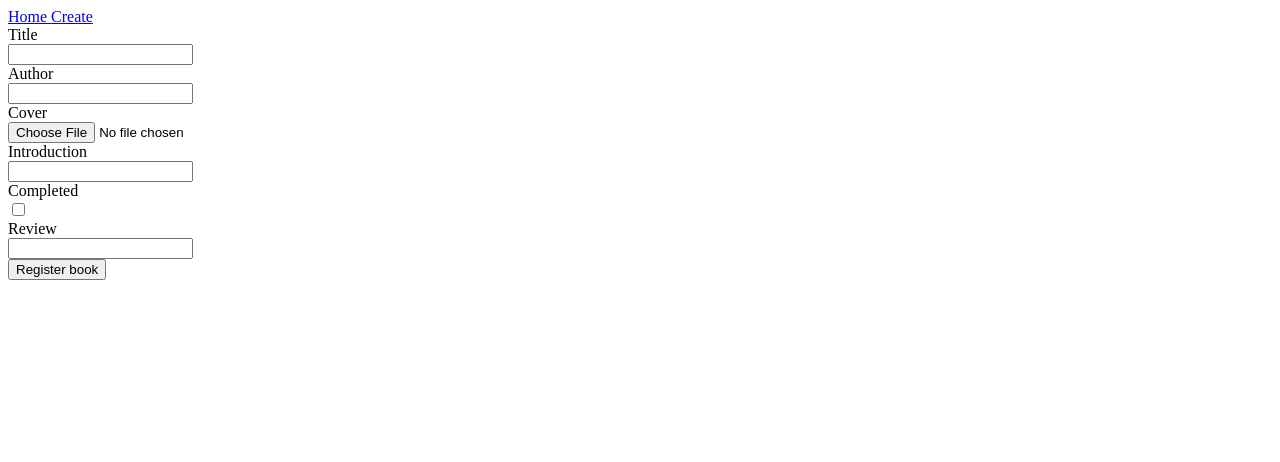
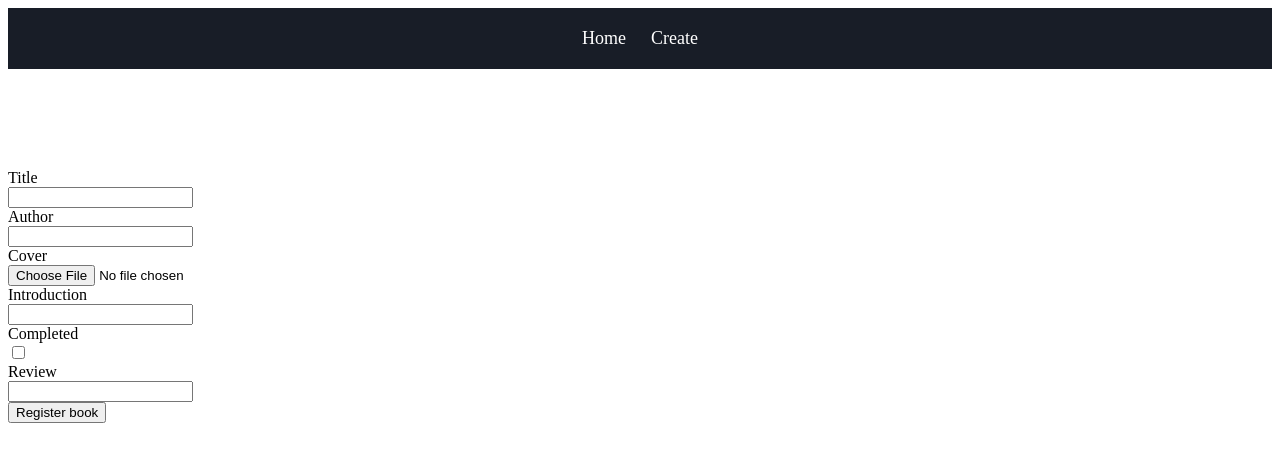
Before and after one commit to RoswellCR/library-usecontext, a React (Create React App) app: page /create in a window 1280 px wide. Shown: the top 462 px of the page. Built offline with nearby package versions, Linux system fonts and the light colour scheme.

Commit message:
applying styles

```diff
--- a/src/components/book.js
+++ b/src/components/book.js
@@ -10,6 +10,8 @@ export default function Book({item}){
         display: 'flex',
         flexDirection:'column',
         alignItems:'center',
+        color: "black",
+        textDecoration: "none",
         textAlign:'center',
     }
 
--- a/src/components/layout.js
+++ b/src/components/layout.js
@@ -1,10 +1,16 @@
 import Navbar from "./navbar";
 
 export default function Layout({children}){
+
+    const containerStyle = {
+        whidth: "90%",
+        margin: "100px auto",
+    }
+
     return (
         <div>
             <Navbar/>
-            <div>{children}</div>
+            <div style={containerStyle}>{children}</div>
         </div>
     )
 }
--- a/src/components/navbar.js
+++ b/src/components/navbar.js
@@ -1,10 +1,26 @@
 import { Link } from "react-router-dom";
 
 export default function Navbar(){
+
+    const linkStyle={
+        padding: "10px",
+        display: "block",
+        fontSize:"18px",
+        color: "white",
+        textDecoration: "none"
+    }
+    const navContainerStyle = {
+        backgroundColor : "#181d27",
+        padding: "10px",
+        display: "flex",
+        gap: "5px",
+        justifyContent: "center",
+    }
+
     return (
-        <div>
-            <Link to='/'> Home </Link>
-            <Link to='/create'> Create </Link>
+        <div style={navContainerStyle}>
+            <Link to='/' style={linkStyle}> Home </Link>
+            <Link to='/create' style={linkStyle}> Create </Link>
         </div>
     )
 }
```
